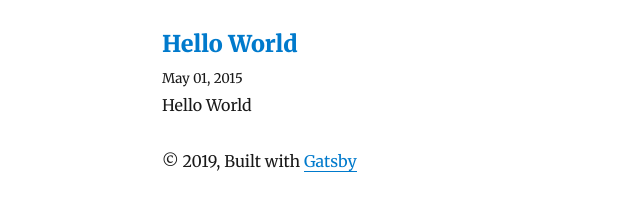
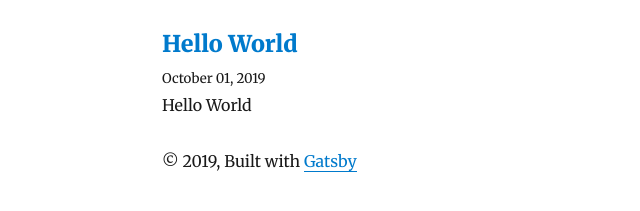
Before and after one commit to joshrowley/blog, a Gatsby site: page / in a window 1280 px wide. Shown: the part 249-460 px from the top of the page, 163-803 px from the left. Built offline with nearby package versions, Linux system fonts and the light colour scheme; Gatsby itself is replaced by a stand-in of ours; some packages are replaced by stand-ins of ours.

Commit message:
update hello world post date

```diff
--- a/content/blog/hello-world/index.md
+++ b/content/blog/hello-world/index.md
@@ -1,6 +1,6 @@
 ---
 title: Hello World
-date: "2015-05-01T22:12:03.284Z"
+date: "2019-10-01T22:12:03.284Z"
 description: "Hello World"
 ---
 
```
